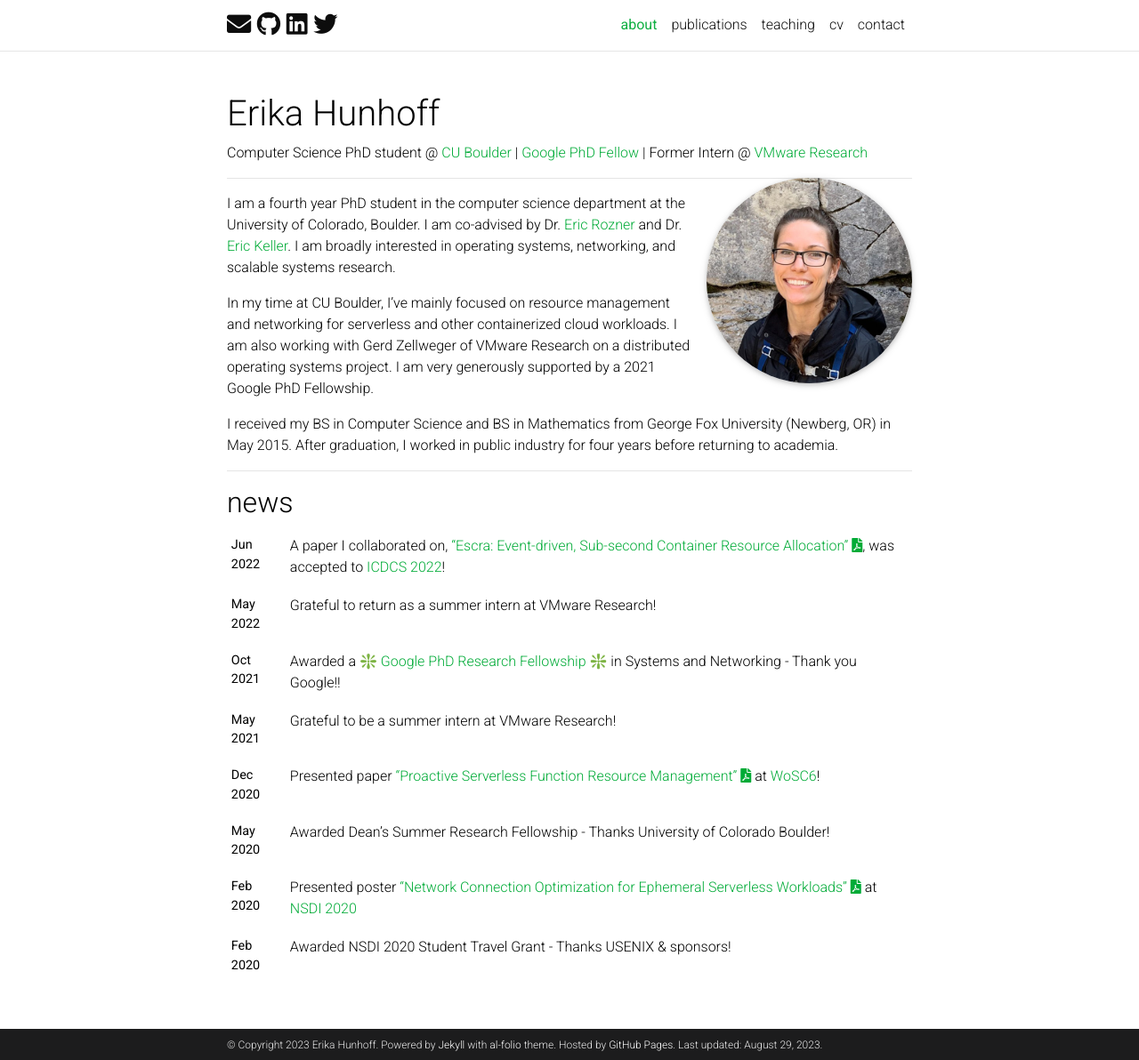
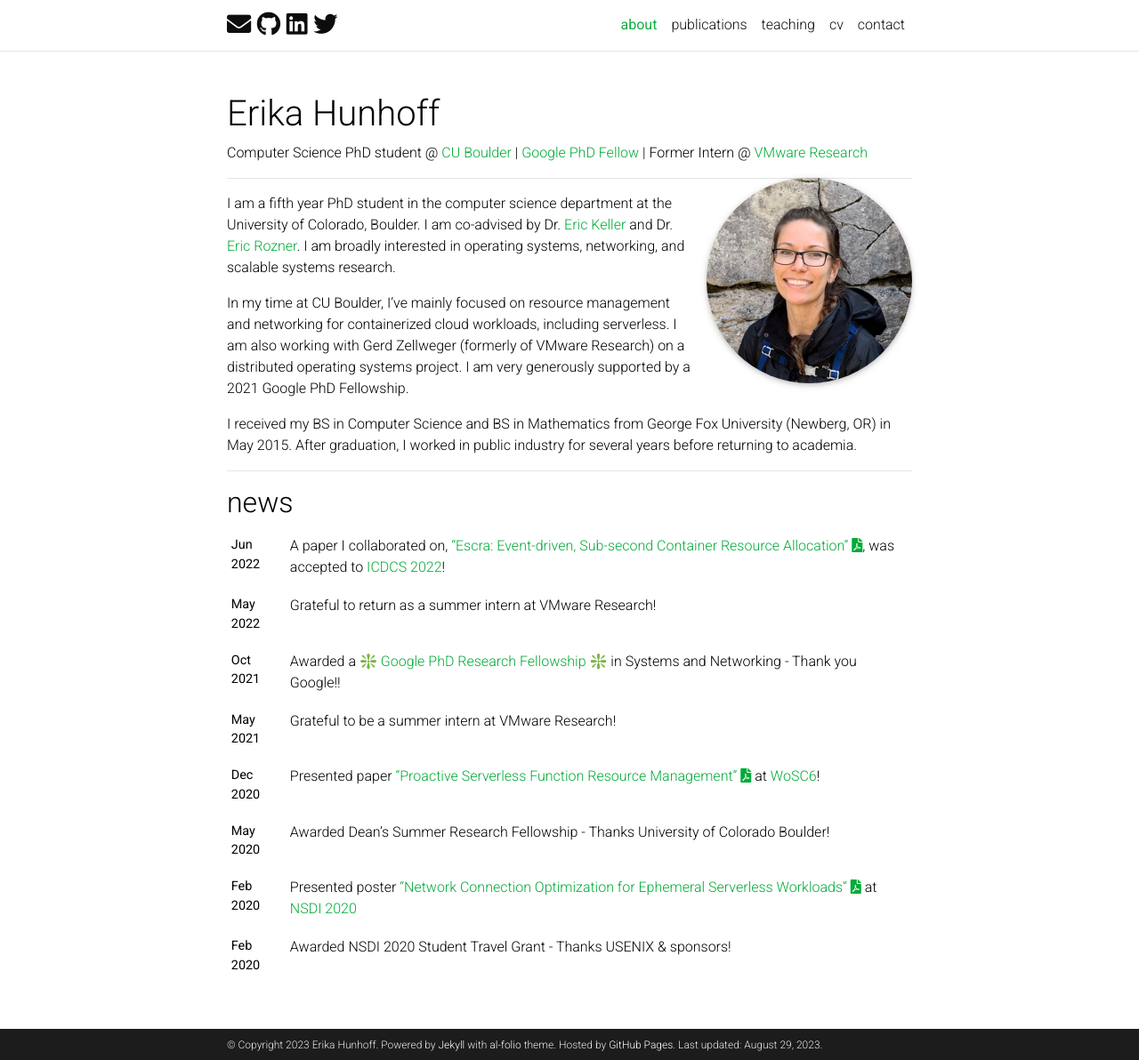
Before and after one commit to hunhoffe/hunhoffe.github.io, a Jekyll site: the page built from _pages/about.md, in a window 1280 px wide and 1192 px high. Shown: the whole window at 89% size. Built offline with Jekyll 4.4.1, drawn with Linux system fonts in a browser that asks for light colours; full-size pictures stand in for the smaller copies a plugin makes; emoji names are drawn with the system emoji font; comment, search, counter and statistics services are not loaded; a style sheet for code colours, icons or effects is not loaded.

Commit message:
Update about.md

```diff
--- a/_pages/about.md
+++ b/_pages/about.md
@@ -16,10 +16,10 @@ social: false  # includes social icons at the bottom of the page
 
 ---
 
-I am a fourth year PhD student in the computer science department at the University of Colorado, Boulder. I am co-advised by Dr. [Eric Rozner](http://ericrozner.com/) and Dr. [Eric Keller](https://eric-keller.github.io/). I am broadly interested in operating systems, networking, and scalable systems research.
+I am a fifth year PhD student in the computer science department at the University of Colorado, Boulder. I am co-advised by Dr. [Eric Keller](https://eric-keller.github.io/) and Dr. [Eric Rozner](http://ericrozner.com/). I am broadly interested in operating systems, networking, and scalable systems research.
 
-In my time at CU Boulder, I've mainly focused on resource management and networking for serverless and other containerized cloud workloads. I am also working with Gerd Zellweger of VMware Research on a distributed operating systems project. I am very generously supported by a 2021 Google PhD Fellowship.
+In my time at CU Boulder, I've mainly focused on resource management and networking for containerized cloud workloads, including serverless. I am also working with Gerd Zellweger (formerly of VMware Research) on a distributed operating systems project. I am very generously supported by a 2021 Google PhD Fellowship.
 
-I received my BS in Computer Science and BS in Mathematics from George Fox University (Newberg, OR) in May 2015. After graduation, I worked in public industry for four years before returning to academia.
+I received my BS in Computer Science and BS in Mathematics from George Fox University (Newberg, OR) in May 2015. After graduation, I worked in public industry for several years before returning to academia.
 
 ---
```
